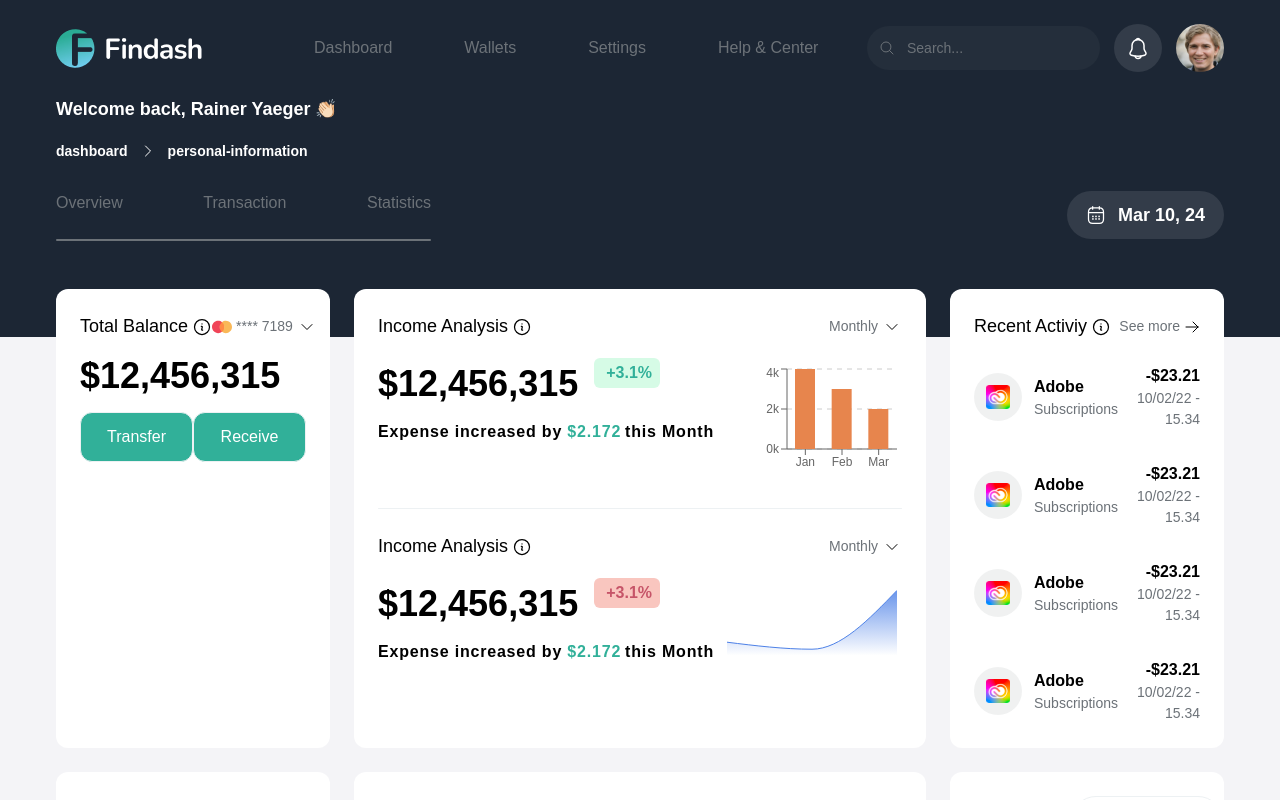
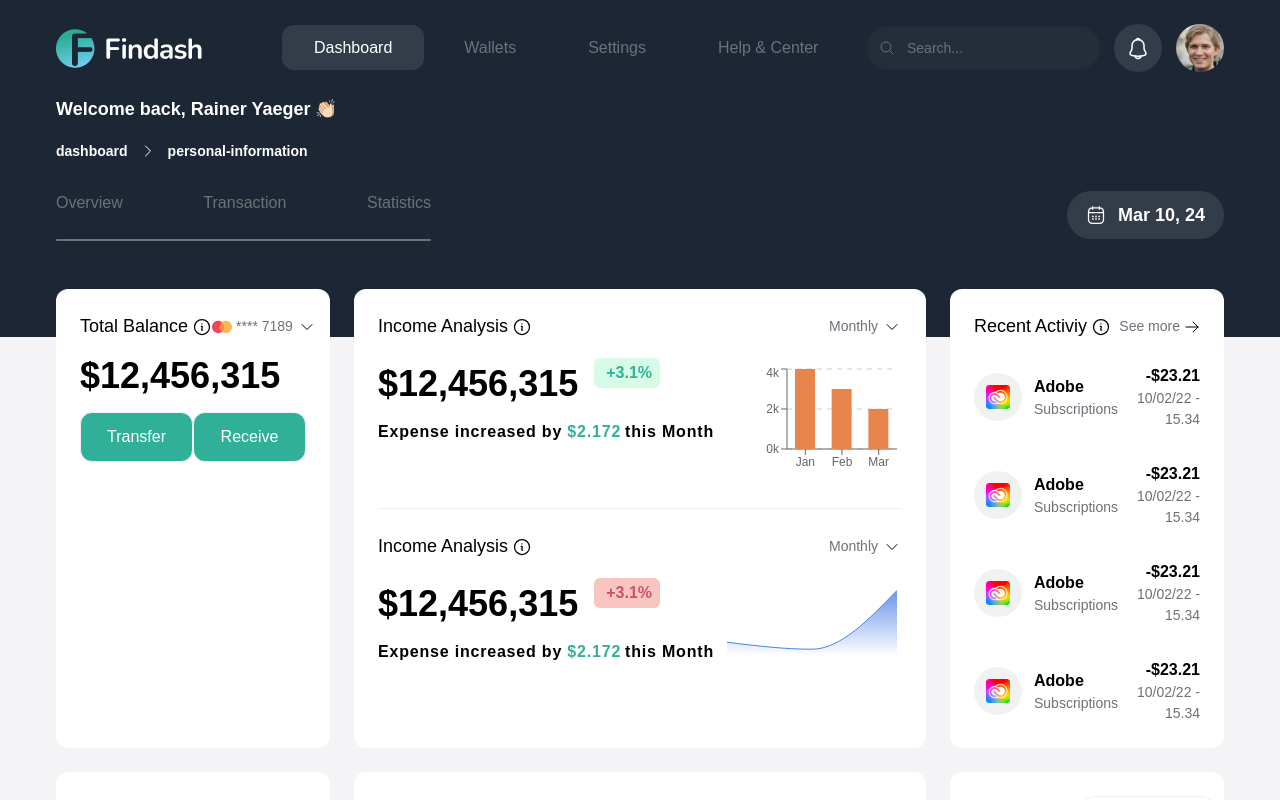
Before and after one commit to masudrahman-dev/findash, a React (Vite) app: page /a/dashboard/personal-information in a window 1280 px wide. Shown: the top 800 px of the page. Built offline with nearby package versions, Linux system fonts and the light colour scheme; a web font is replaced by a local one.

Commit message:
fixed navbar issue

```diff
--- a/src/components/molecules/menu-items/MenuItems.tsx
+++ b/src/components/molecules/menu-items/MenuItems.tsx
@@ -1,11 +1,13 @@
 import React from "react";
-import { NavLink } from "react-router-dom";
+import { NavLink, useLocation } from "react-router-dom";
 import clx from "../../../utils/clx";
 
 const menuItemStyle =
   "lg:py-medium  px-3 py-1 text-medium rounded-xl lg:px-8 text-gray transition-colors duration-100  hover:bg-white hover:bg-opacity-10  lg:hover:text-white";
 
 const MenuItems = () => {
+  const location = useLocation();
+
   return (
     <>
       <ul className=" flex flex-col justify-start text-nowrap py-2 lg:flex-row lg:items-center lg:gap-2">
@@ -15,7 +17,8 @@ const MenuItems = () => {
               return (
                 <span
                   className={clx(menuItemStyle, {
-                    "bg-white bg-opacity-10 text-white": isActive,
+                    "bg-white bg-opacity-10 text-white":
+                      isActive || location.pathname.includes("/a/dashboard"),
                   })}
                 >
                   Dashboard
@@ -30,7 +33,8 @@ const MenuItems = () => {
               return (
                 <span
                   className={clx(menuItemStyle, {
-                    "bg-white bg-opacity-10 text-white": isActive,
+                    "bg-white bg-opacity-10 text-white":
+                      isActive || location.pathname === "/a/wallets",
                   })}
                 >
                   Wallets
@@ -45,7 +49,9 @@ const MenuItems = () => {
               return (
                 <span
                   className={clx(menuItemStyle, {
-                    "bg-white bg-opacity-10 text-white": isActive,
+                    "bg-white bg-opacity-10 text-white":
+                      isActive ||
+                      location.pathname === "/a/settings/personal-information",
                   })}
                 >
                   Settings
@@ -60,10 +66,10 @@ const MenuItems = () => {
               return (
                 <span
                   className={clx(menuItemStyle, {
-                    "bg-white bg-opacity-10 text-white": isActive,
+                    "bg-white bg-opacity-10 text-white":
+                      isActive || location.pathname === "/a/help",
                   })}
                 >
-                  {" "}
                   Help & Center
                 </span>
               );
```
